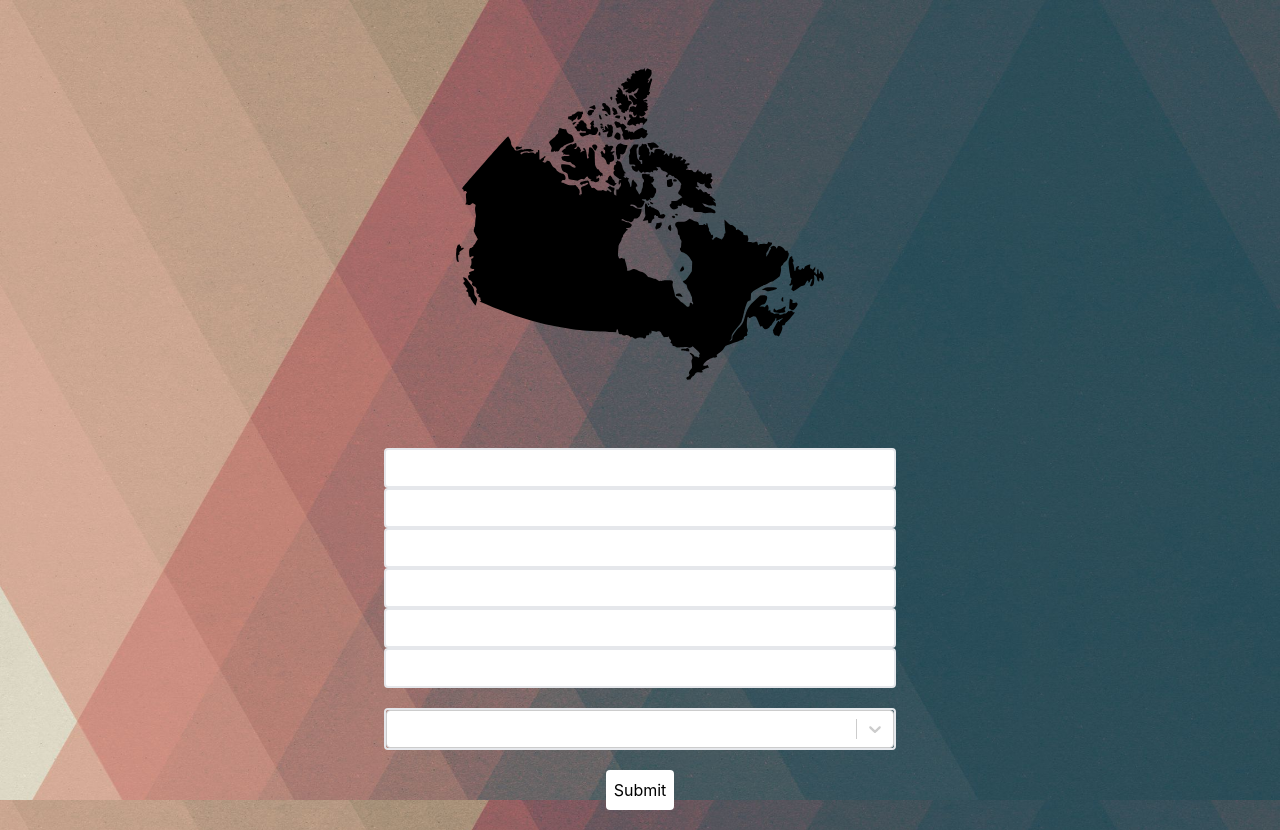
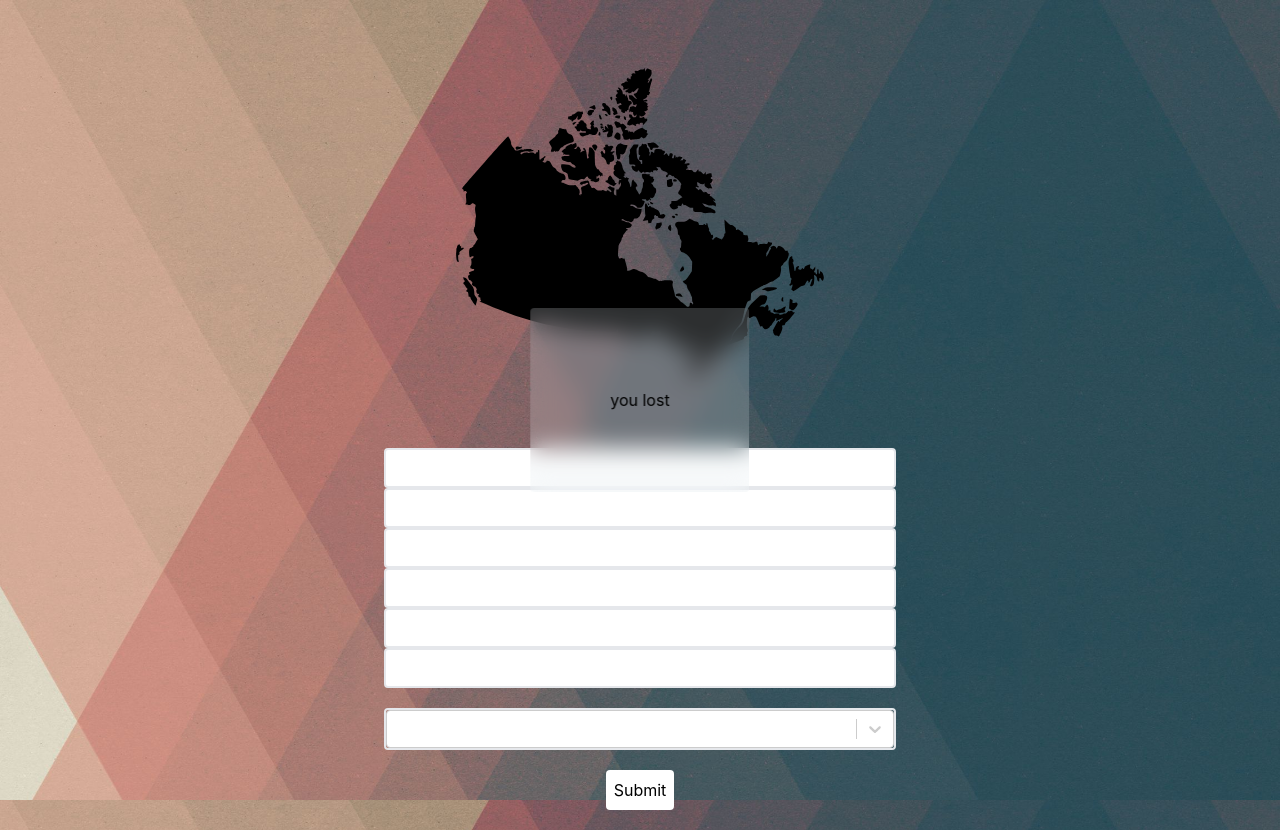
Before and after one commit to WeikeShi0730/worldle, a React (Create React App) app: page / in a window 1280 px wide. Built offline with nearby package versions, Linux system fonts and the light colour scheme.

Commit message:
Add result modal

```diff
--- a/src/App.tsx
+++ b/src/App.tsx
@@ -4,7 +4,7 @@ import CurrentCountry from "./components/current-country.component";
 import GuessPanels from "./components/guess-panels.component";
 import Selections from "./components/selections.component";
 import Result from "./components/result.component";
-import { IN_PROCESS } from "./constants";
+import { IN_PROCESS, FINISHED_WIN, FINISHED_LOSE } from "./constants";
 
 interface contextType {
   numGuesses: number;
@@ -20,7 +20,7 @@ function App() {
   const [selectedCountries, setSelectedCountries] = useState<
     CountrySelection[]
   >([{}, {}, {}, {}, {}, {}] as CountrySelection[]);
-  const [win, setWin] = useState<String>(IN_PROCESS);
+  const [win, setWin] = useState<String>(FINISHED_LOSE);
 
   const value = {
     numGuesses,
--- a/src/components/result.component.tsx
+++ b/src/components/result.component.tsx
@@ -1,14 +1,25 @@
 import { IN_PROCESS, FINISHED_WIN } from "../constants";
 const Result = ({ win }: any) => {
   return (
-    <div>
+    <>
       {win === IN_PROCESS ? null : win === FINISHED_WIN ? (
-        <div>you won</div>
+        <div className="fixed z-10 left-1/2 top-1/2 -translate-y-1/2 -translate-x-1/2">
+          <div className="flex items-center justify-center z-10 bg-slate-200 p-20 rounded backdrop-blur-md bg-opacity-20">
+            <div>you won</div>
+          </div>
+        </div>
       ) : (
-        <div>you lost</div>
+        <div className="fixed z-10 left-1/2 top-1/2 -translate-y-1/2 -translate-x-1/2">
+          <div className="flex items-center justify-center z-10 bg-slate-200 p-20 rounded backdrop-blur-md bg-opacity-20">
+            <div>you lost</div>
+          </div>
+        </div>
       )}
-    </div>
+    </>
   );
 };
 
 export default Result;
+{
+  /* <div className="absolute w-full h-full">//top-1/2 left-1/2 -translate-x-1/2 -translate-y-1/2 */
+}
```
